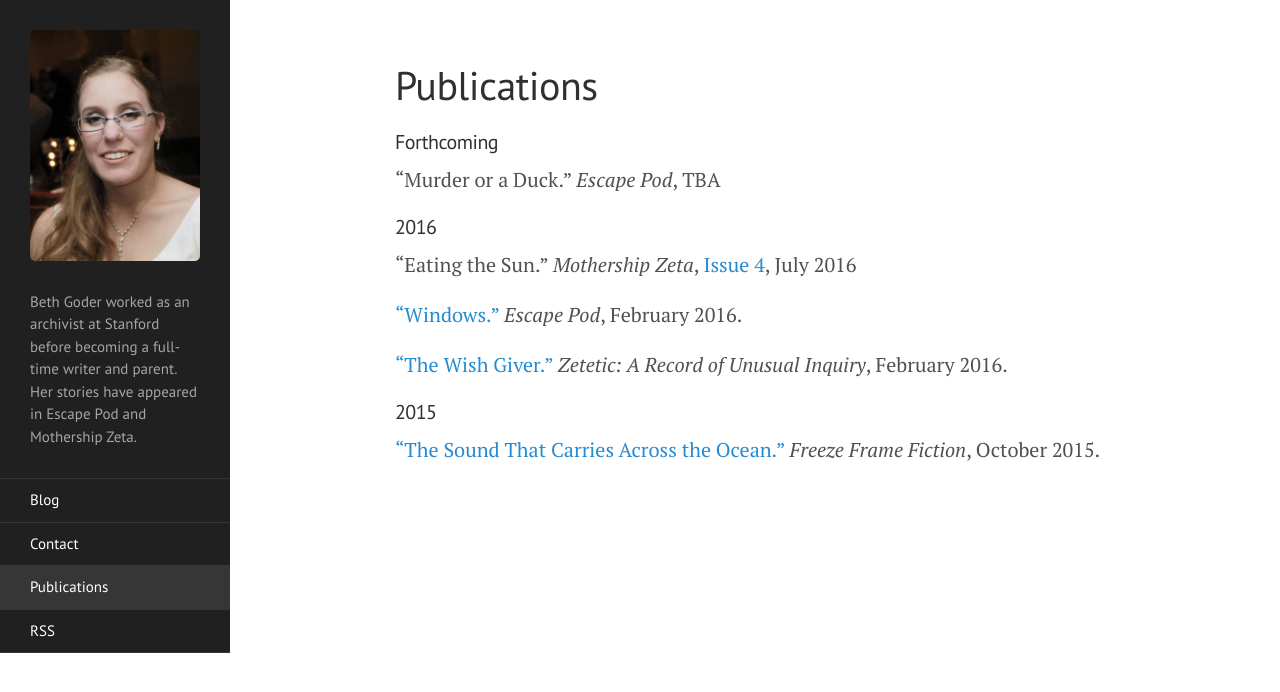
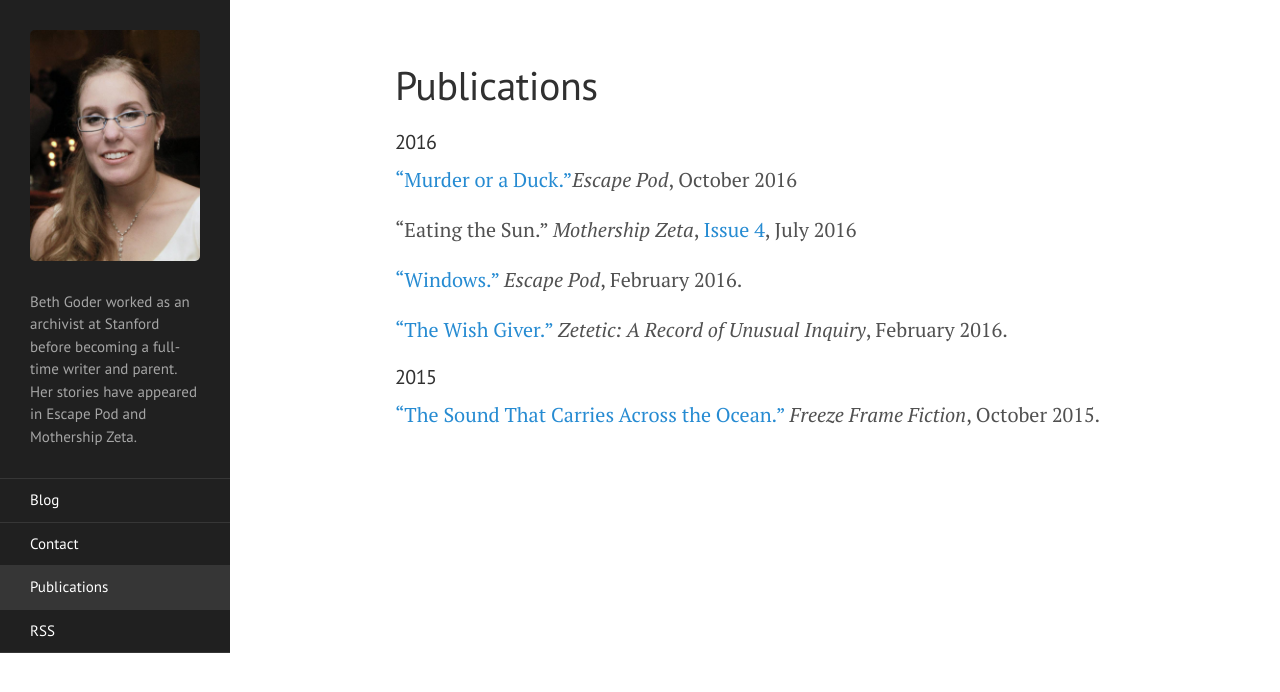
Before and after one commit to BethGoder/BethGoder.github.io, a Jekyll site: the page built from pubs.md, in a window 1280 px wide. Shown: the top 692 px of the page. Built offline with Jekyll 4.4.1, drawn with Linux system fonts in a browser that asks for light colours.

Commit message:
Update pubs.md

```diff
--- a/pubs.md
+++ b/pubs.md
@@ -4,11 +4,10 @@ title: Publications
 permalink: /publications/
 ---
 
-#### Forthcoming
-
-"Murder or a Duck." _Escape Pod_, TBA
 
 #### 2016
+
+["Murder or a Duck."](http://escapepod.org/2016/10/13/ep545-murder-or-a-duck/)_Escape Pod_, October 2016
 
 "Eating the Sun." _Mothership Zeta_, [Issue 4](http://mothershipzeta.org/2016/07/28/issue-4-is-out-now/), July 2016
 
```
